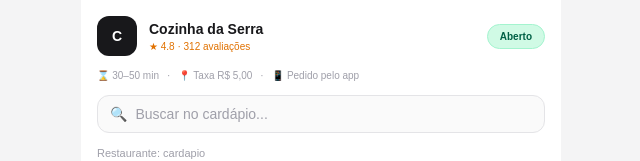
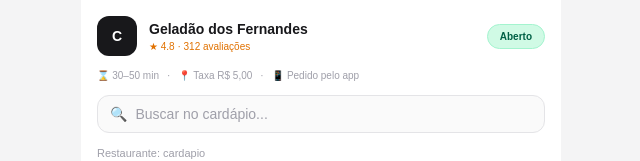
Before and after one commit to Matheuschimendes/sistema_de_pedidos, a Next.js app: page /cardapio in a window 1280 px wide. Shown: the top 161 px of the page, without its empty margins (319-959 px from the left). Built offline with nearby package versions, Linux system fonts and the light colour scheme.

Commit message:
atualizacao

```diff
--- a/src/app/(public)/[slug]/page.tsx
+++ b/src/app/(public)/[slug]/page.tsx
@@ -70,7 +70,7 @@
     <main className="min-h-screen bg-zinc-100">
       <div className="mx-auto flex min-h-screen w-full max-w-[480px] flex-col bg-white">
         <MenuHeader
-          restaurantName="Cozinha da Serra"
+          restaurantName="Geladão dos Fernandes"
           slug={slug}
           search={search}
           onSearchChange={setSearch}
```
